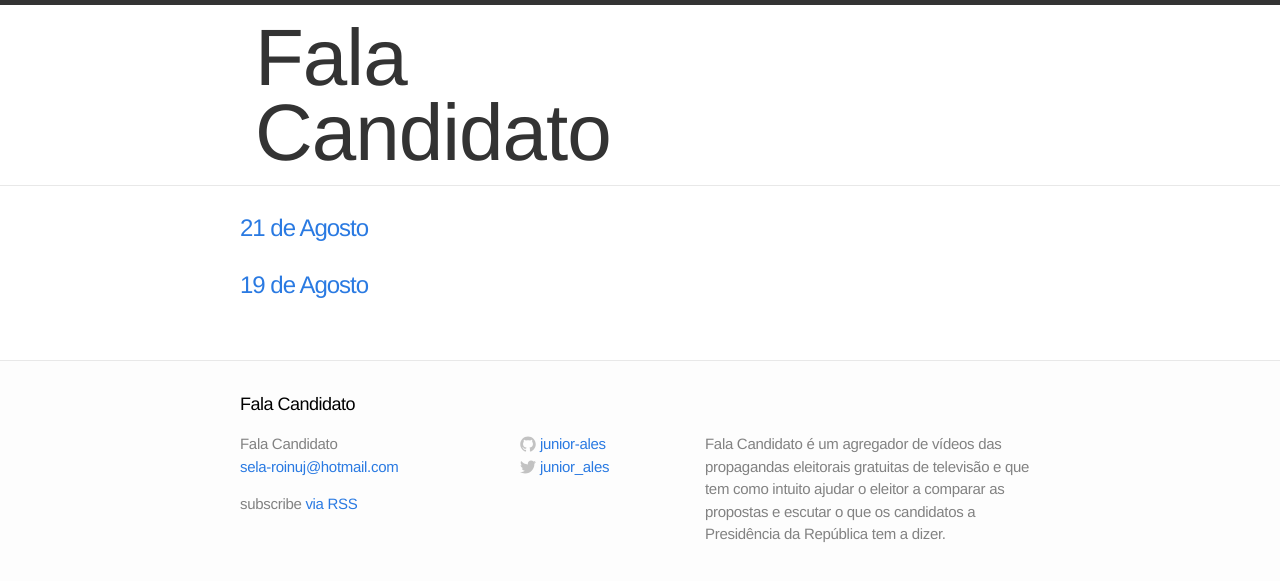
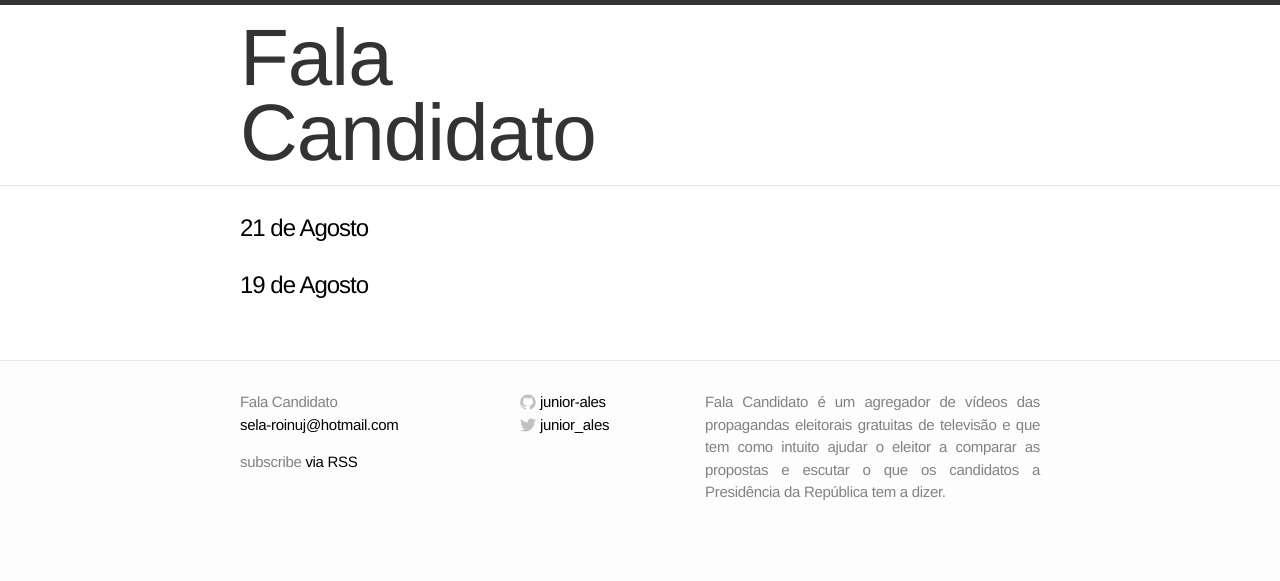
Before and after one commit to junior-ales/falacandidato, a Jekyll site: the page built from index.html, in a window 1280 px wide. Shown: the top 581 px of the page. Built offline with Jekyll 4.4.1, drawn with Linux system fonts in a browser that asks for light colours.

Commit message:
Refatorando e editando estilo

```diff
--- a/_includes/footer.html
+++ b/_includes/footer.html
@@ -1,8 +1,6 @@
 <footer class="site-footer">
 
   <div class="wrap">
-
-    <h2 class="footer-heading">{{ site.title }}</h2>
 
     <div class="footer-col-1 column">
       <ul>
--- a/_sass/_base.scss
+++ b/_sass/_base.scss
@@ -15,12 +15,11 @@ body {
 
 h1, h2, h3, h4, h5, h6 { font-size: 100%; font-weight: 400; }
 
-a {
-  color: #2a7ae2;
+a, a:visited {
+  color: black;
   text-decoration: none;
 
-  &:hover   { color: #000; text-decoration: underline; }
-  &:visited { color: #205caa; }
+  &:hover   { color: $main-color; text-decoration: underline; }
 }
 
 /* Utility */
--- /dev/null
+++ b/_sass/_colors.scss
@@ -0,0 +1,3 @@
+$main-color: #333;
+$secondary-color: #E8E8E8;
+$tertiary-color: #828282;
--- a/_sass/_layout.scss
+++ b/_sass/_layout.scss
@@ -1,6 +1,6 @@
 .site-header {
-  border-top: 5px solid #333;
-  border-bottom: 1px solid #e8e8e8;
+  border-top: 5px solid $main-color;
+  border-bottom: 1px solid $secondary-color;
   min-height: 56px;
   background-color: white;
 }
@@ -9,41 +9,21 @@
 .site-title:hover,
 .site-title:visited {
   display: block;
-  color: #333;
+  color: $main-color;
   font-size: 80px;
   letter-spacing: -1px;
   float: left;
   line-height: 75px;
   position: relative;
   z-index: 1;
-  margin: 15px;
-}
-
-.site-nav {
-  float: right;
-  line-height: 56px;
-  .menu-icon {
-    display: none;
-  }
-  .page-link {
-    margin-left: 20px;
-    color: #727272;
-    letter-spacing: -0.5px;
-  }
+  margin: 15px 15px 15px 0;
 }
 
 /* Site footer */
 
 .site-footer {
-  border-top: 1px solid #e8e8e8;
+  border-top: 1px solid $secondary-color;
   padding: 30px 0;
-}
-
-.footer-heading {
-  font-size: 18px;
-  font-weight: 300;
-  letter-spacing: -0.5px;
-  margin-bottom: 15px;
 }
 
 .site-footer .column {
@@ -77,6 +57,7 @@
 }
 
 .footer-col-3 {
+  text-align: justify;
   width: 335px;
   /*fallback*/
   width: -webkit-calc(41.875%);
@@ -92,7 +73,7 @@
   li, p {
     font-size: 15px;
     letter-spacing: -0.3px;
-    color: #828282;
+    color: $tertiary-color;
   }
 }
 
--- a/_sass/_mediaqueries.scss
+++ b/_sass/_mediaqueries.scss
@@ -21,45 +21,6 @@
 @media screen and (max-width: 600px) {
   .wrap {
     padding: 0 12px;
-  }
-  .site-nav {
-    position: fixed;
-    z-index: 10;
-    top: 14px;
-    right: 8px;
-    background-color: white;
-    -webkit-border-radius: 5px;
-    -moz-border-radius: 5px;
-    border-radius: 5px;
-    border: 1px solid #e8e8e8;
-    .menu-icon {
-      display: block;
-      font-size: 24px;
-      color: #505050;
-      float: right;
-      width: 36px;
-      text-align: center;
-      line-height: 36px;
-      svg {
-        width: 18px;
-        height: 16px;
-      }
-    }
-    .trigger {
-      clear: both;
-      margin-bottom: 5px;
-      display: none;
-    }
-    &:hover .trigger {
-      display: block;
-    }
-    .page-link {
-      display: block;
-      text-align: right;
-      line-height: 1.25;
-      padding: 5px 10px;
-      margin: 0;
-    }
   }
   .post-header h1 {
     font-size: 36px;
--- a/_sass/_post.scss
+++ b/_sass/_post.scss
@@ -36,7 +36,7 @@
     letter-spacing: -1px;
   }
   blockquote {
-    border-left: 4px solid #e8e8e8;
+    border-left: 4px solid $secondary-color;
     padding-left: 20px;
     font-size: 18px;
     opacity: .6;
@@ -82,13 +82,13 @@
     }
     &.terminal {
       border: 1px solid #000;
-      background-color: #333;
+      background-color: $main-color;
       color: #FFF;
       -webkit-border-radius: 3px;
       -moz-border-radius: 3px;
       border-radius: 3px;
       code {
-        background-color: #333;
+        background-color: $main-color;
       }
     }
   }
--- a/css/main.scss
+++ b/css/main.scss
@@ -2,6 +2,7 @@
 ## That is only a agregator of sass files
 ---
 
+@import 'colors';
 @import 'base';
 @import 'layout';
 @import 'page';
```
Also changed, not shown: 6 other files.
